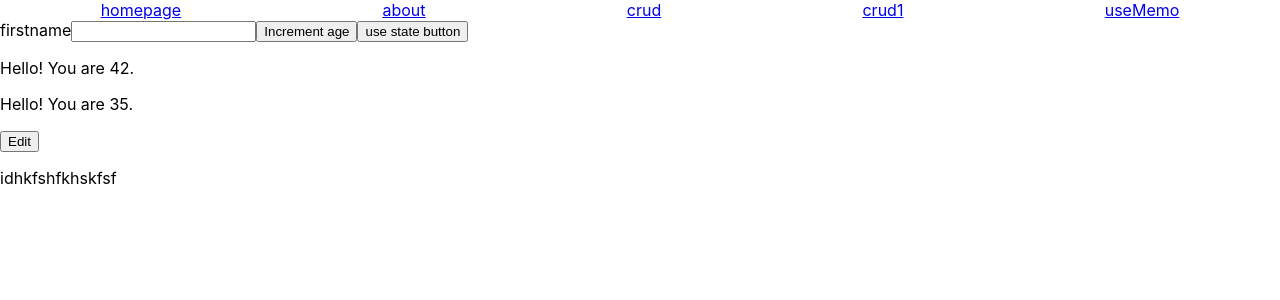
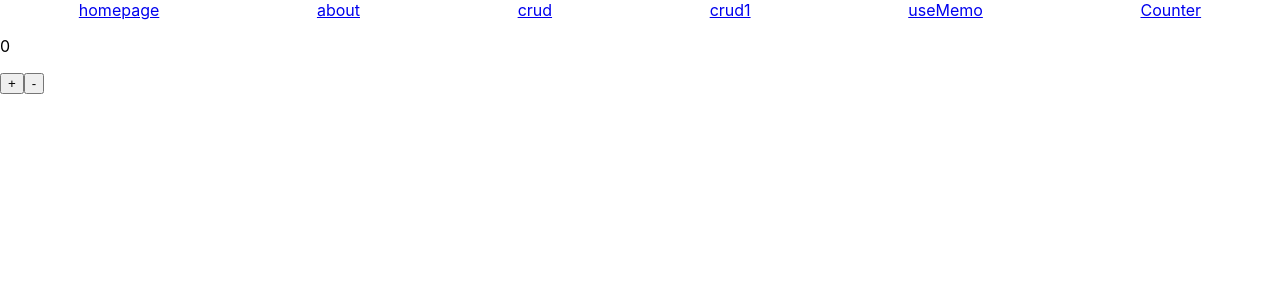
Before and after one commit to JustMilan1999/react-ex, a React (Create React App) app: page /counter1 in a window 1280 px wide. Shown: the top 300 px of the page. Built offline with nearby package versions, Linux system fonts and the light colour scheme.

Commit message:
counteradd

```diff
--- a/src/App.js
+++ b/src/App.js
@@ -13,6 +13,7 @@ import Crud1 from "./components/Crud1";
 import UseRef from "./components/UseRef";
 import UseMemo from "./components/UseMemo";
 import Counter from "./components/useReducer";
+import Counter1 from "./components/Counter1";
 
 function App() {
   const inputRef = useRef(null);
@@ -41,6 +42,7 @@ function App() {
             <NavLink to={"/crud"}>crud</NavLink>
             <NavLink to={"/crud1"}>crud1</NavLink>
             <NavLink to={"/memo"}>useMemo</NavLink>
+            <NavLink to={"/counter1"}>Counter</NavLink>
           </div>
           <Routes>
             <Route exact path="/" element={<HomePage name={value} />} />
@@ -48,6 +50,7 @@ function App() {
             <Route exact path="/crud" element={<Crud />} />
             <Route exact path="/crud1" element={<Crud1 />} />
             <Route exact path="/memo" element={<UseMemo />} />
+            <Route exact path="/counter1" element={<Counter1 />} />
           </Routes>
           {/* <button onClick={onShow}>onShow</button> */}
         </BrowserRouter>
@@ -69,11 +72,6 @@ function App() {
         >
           djlfjsldfjlf
         </p> */}
-
-        <label>firstname</label>
-        <input name="firstname" id="firstname" ref={inputRef} />
-        <Counter />
-        <UseRef ref={inputRef} value={value} bool={bool} />
       </ThemeContext.Provider>
     </>
   );
--- /dev/null
+++ b/src/components/Counter1.js
@@ -0,0 +1,15 @@
+import React, { useState } from "react";
+
+const Counter1 = () => {
+  const [val, setVal] = useState(0);
+  return (
+    <>
+      <p>{val}</p>
+      {/* <input type="text" value={val} placeholder="add value" /> */}
+      <button onClick={() => setVal(val < 10 ? val + 1 : 10)}>+</button>
+      <button onClick={() => setVal(val - 1)}>-</button>
+    </>
+  );
+};
+
+export default Counter1;
```
